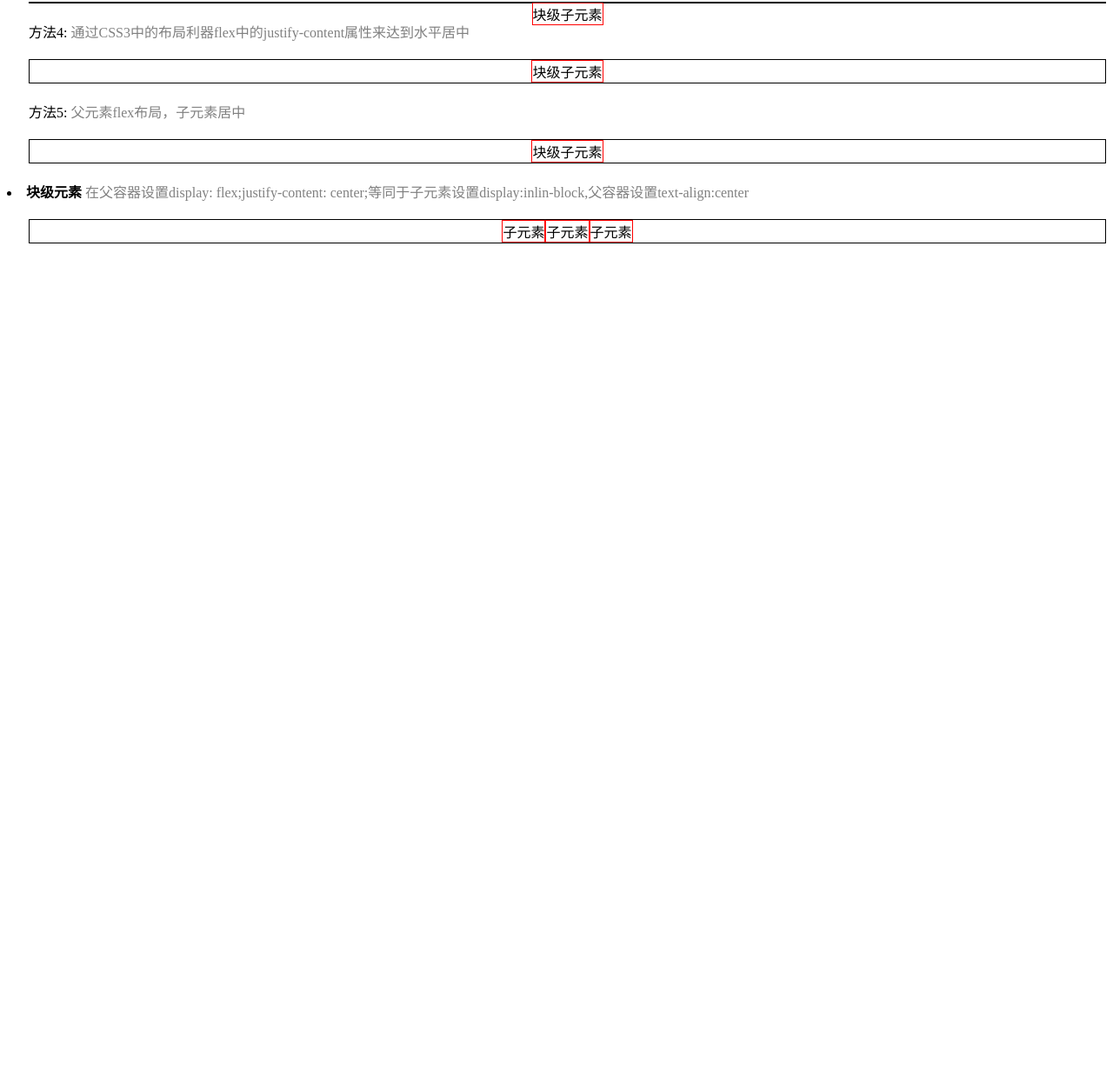
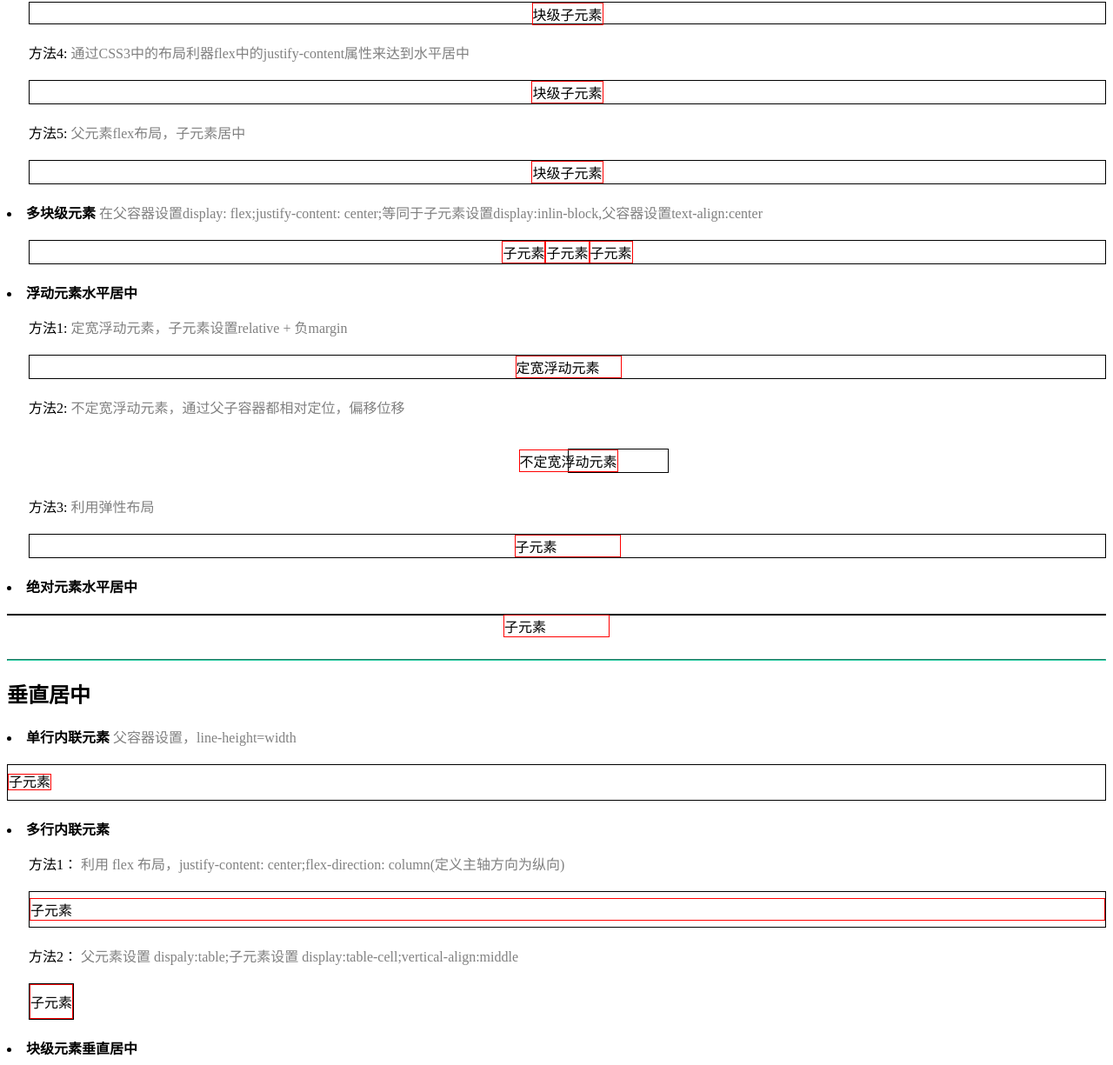
Before and after one commit to zhangwen0424/DayCode, a plain HTML site: page demos/居中元素.html in a window 1280 px wide. Shown: the part 866-2091 px from the top of the page at 87% size. Before the commit the page ends 1166 px from the top, so only its background shows below. Drawn offline with Linux system fonts and the light colour scheme.

Commit message:
Update 居中元素.html
居中元素

```diff
--- a/demos/居中元素.html
+++ b/demos/居中元素.html
@@ -27,6 +27,9 @@
         .i {
             color: gray;
         }
+        hr {
+            border-color: rgb(50, 205, 166);
+        }
         /* 行内父元素 */
         .x_parent_inline {
             text-align:center;
@@ -45,6 +48,7 @@
         }
         .x_parent_block_3 {
             position:relative;
+            height: 24px;
         }
         .x_child_block_3 {
             position: absolute;
@@ -67,6 +71,63 @@
         .x_parent_block_more_1 {
             display: flex;
             justify-content: center;
+        }
+        .x_parent_float_1 {
+            overflow: hidden;
+        }
+        .x_child_float_1 {
+            float: left;
+            width: 120px;
+            position: relative;
+            left: 50%;
+            margin-left: -60px;
+        }
+        .x_parent_float_2 {
+            float: left;
+            position: relative;
+            left: 50%;
+        }
+        .x_child_float_2 {
+            float: left;
+            position: relative;
+            right: 50%;
+        }
+        .x_parent_float_3 {
+            display: flex;
+            justify-content: center;
+        }
+        .x_child_float_3 {
+            float:left;
+            width:120px;
+        }
+        .x_parent_absolute {
+            position: relative;
+        }
+        .x_child_absolute {
+            position: absolute;
+            width:120px;
+            left:0;
+            right:0;
+            margin:0 auto;
+        }
+
+        .y_parent_inline {
+            height: 40px;
+            line-height: 40px;
+        }
+        .y_parent_inline_more_1 {
+            height: 40px;
+            display:flex;
+            flex-direction: column;
+            justify-content: center;
+        }
+        .y_parent_inline_more_2 {
+            display: table;
+            height: 40px;
+        }
+        .y_child_inline_more_2 {
+            display: table-cell;
+            vertical-align: middle;
         }
 
     </style>
@@ -147,7 +208,7 @@
 
         <!-- 多块级元素水平居中 -->
         <li>
-            <strong>块级元素</strong>
+            <strong>多块级元素</strong>
             <span class="i">在父容器设置display: flex;justify-content: center;等同于子元素设置display:inlin-block,父容器设置text-align:center</span>
         </li>
         <div class="item">
@@ -159,9 +220,76 @@
         </div>
 
         <!-- 浮动元素水平居中 -->
+        <li>
+            <strong>浮动元素水平居中</strong>
+        </li>
+        <div class="item">
+            <p>方法1:
+            <span class="i">定宽浮动元素，子元素设置relative + 负margin</span>
+            </p>
+            <div class="parent x_parent_float_1">
+                <div class="child x_child_float_1">定宽浮动元素</div>
+            </div>
+            <p>方法2:
+            <span class="i">不定宽浮动元素，通过父子容器都相对定位，偏移位移</span>
+            </p>
+            <div class="parent x_parent_float_2">
+                <div class="child x_child_float_2"> 不定宽浮动元素</div>
+            </div>
+            <p style="margin-top: 90px;">方法3:
+            <span class="i">利用弹性布局</span>
+            </p>
+            <div class="parent x_parent_float_3">
+                <span class="child x_child_float_3">子元素</span>
+            </div>
+        </div>
 
+        <!-- 绝对元素水平居中 -->
+        <li>
+            <strong>绝对元素水平居中</strong>
+        </li>
+        <div class="parent x_parent_absolute">
+            <div class="child x_child_absolute">子元素</div>
+        </div>
 
 
     </div>
+    <hr style="margin-top:50px"/>
+
+    <!-- 垂直居中 -->
+    <h2 id="Y_center">垂直居中</h2>
+    <div id="Y_container">
+        <li>
+            <strong>单行内联元素</strong>
+            <span class="i">父容器设置，line-height=width</span>
+        </li>
+        <div class="parent y_parent_inline">
+            <span class='child'>子元素</span>
+        </div>
+        <li>
+            <strong>多行内联元素</strong>
+        </li>
+        <div class="item">
+            <p>方法1：
+                <span class="i">利用 flex 布局，justify-content: center;flex-direction: column(定义主轴方向为纵向)</span>
+            </p>
+            <div class="parent y_parent_inline_more_1">
+                <span class="child">子元素</span>
+            </div>
+            <p>方法2：
+                <span class="i">父元素设置 dispaly:table;子元素设置 display:table-cell;vertical-align:middle</span>
+            </p>
+            <div class="parent y_parent_inline_more_2">
+                <div class="child y_child_inline_more_2">子元素</div>
+            </div>
+        </div>
+        <li>
+            <strong>块级元素垂直居中</strong>
+        </li>
+        <div class="item">
+
+        </div>
+    </div>
+
 </body>
 </html>
```
